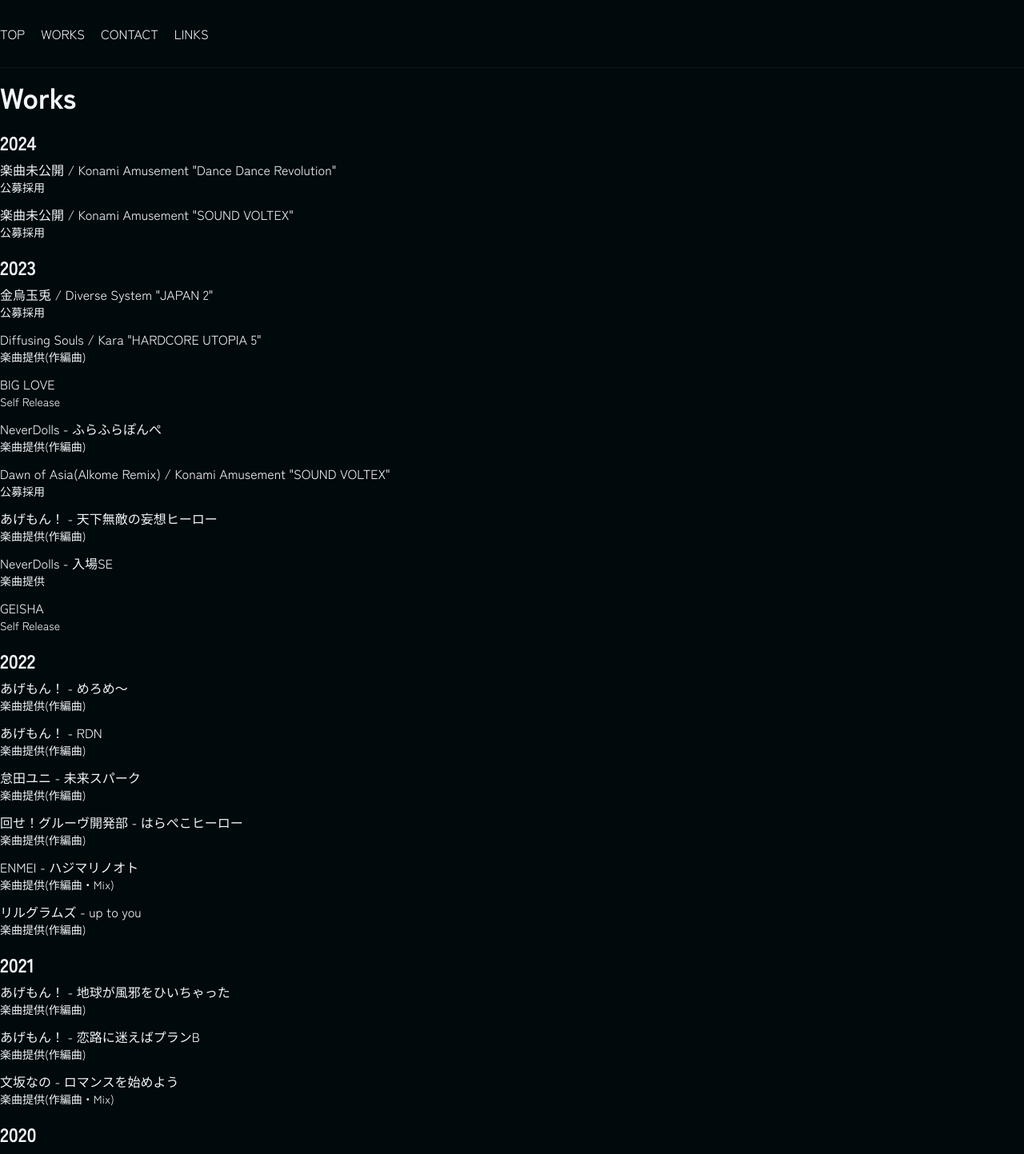
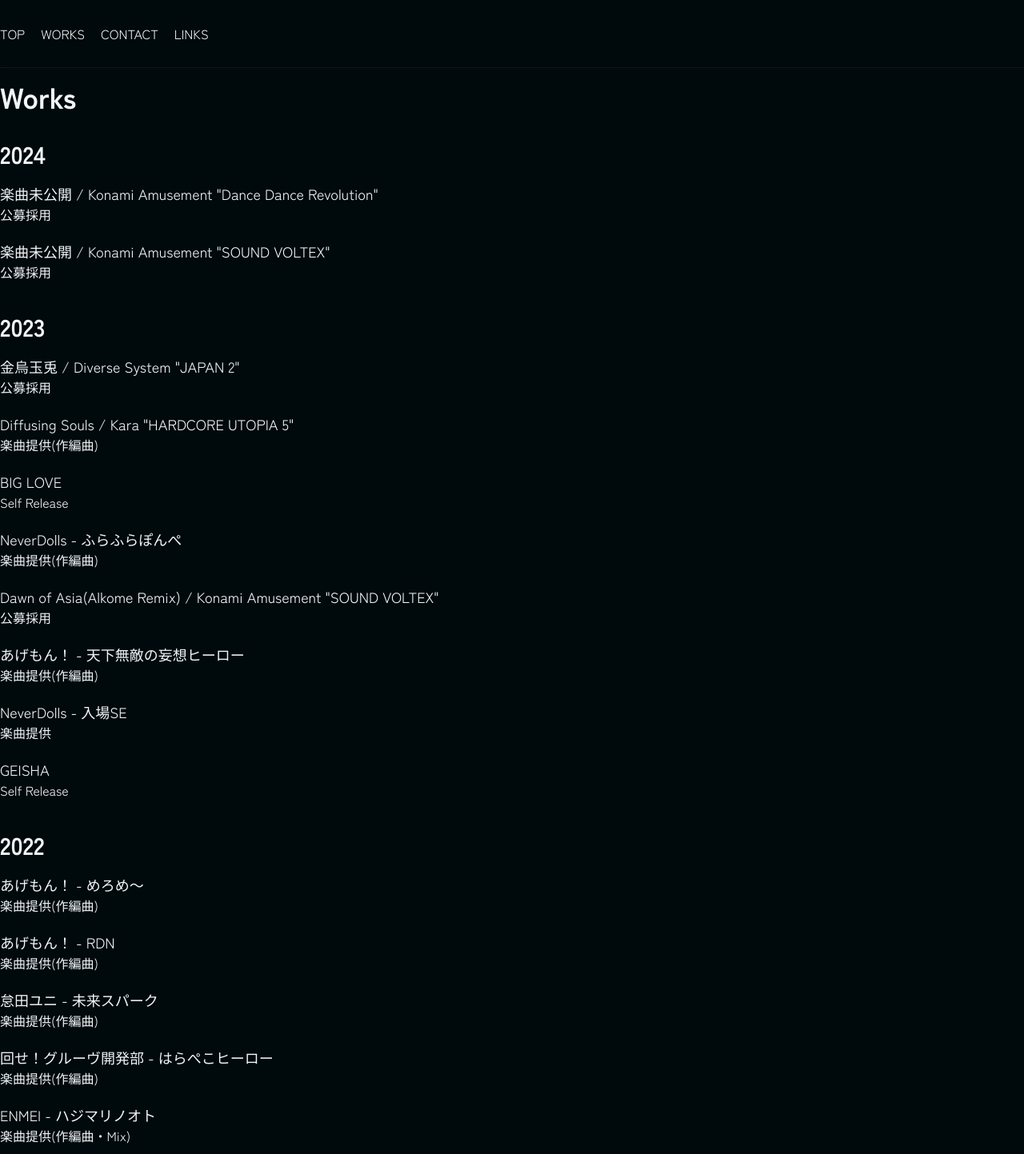
Before and after one commit to tukumouji99/alkome-jp, a Nuxt app: page /works in a window 1280 px wide. Shown: the top 1443 px of the page at 80% size. Built offline with nearby package versions, Linux system fonts and the light colour scheme; a web font is replaced by a local one.

Commit message:
レイアウト修正

```diff
--- a/components/works/worklist.vue
+++ b/components/works/worklist.vue
@@ -4,7 +4,7 @@
       <p class="text-4xl font-black py-4">Works</p>
       <ul>
         <li>
-          <p class="text-2xl font-black">2024</p>
+          <p class="text-3xl font-black py-3">2024</p>
           <ol>
             <li>
               <a href="https://p.eagate.573.jp/game/ddr/25th/music/index.html#:~:text=%E5%90%88%E6%A0%BC%E8%80%85%E4%B8%80%E8%A6%A7-,Alkome,-AMAZE"
@@ -29,7 +29,7 @@
           </ol>
         </li>
         <li>
-          <p class="text-2xl font-black">2023</p>
+          <p class="text-3xl font-black py-3">2023</p>
           <ol>
             <li>
               <a href="https://x.com/Alkome0x63/status/1740299065190146127" target="_blank" rel="noopener noreferrer">
@@ -100,7 +100,7 @@
           </ol>
         </li>
         <li>
-          <p class="text-2xl font-black">2022</p>
+          <p class="text-3xl font-black py-3">2022</p>
           <ol>
             <li>
               <a href="https://linkco.re/DxmV8eDf?lang=ja" target="_blank" rel="noopener noreferrer">
@@ -154,7 +154,7 @@
           </ol>
         </li>
         <li>
-          <p class="text-2xl font-black">2021</p>
+          <p class="text-3xl font-black py-3">2021</p>
           <ol>
             <li>
               <a href="https://linkco.re/V4Gx40BF" target="_blank" rel="noopener noreferrer">
@@ -183,7 +183,7 @@
           </ol>
         </li>
         <li>
-          <p class="text-2xl font-black">2020</p>
+          <p class="text-3xl font-black py-3">2020</p>
           <ol>
             <li>
               <a href="https://linkco.re/hmF3YQpb?lang=ja" target="_blank" rel="noopener noreferrer">
@@ -242,7 +242,7 @@
           </ol>
         </li>
         <li>
-          <p class="text-2xl font-black">2019</p>
+          <p class="text-3xl font-black py-3">2019</p>
           <ol>
             <li>
               <a href="https://big-up.style/uliwbjKi2H" target="_blank" rel="noopener noreferrer">
@@ -302,11 +302,11 @@
 }
 
 span.title {
-  @apply text-base
+  @apply text-lg
 }
 
 .note {
-  @apply text-sm
+  @apply text-base pb-2
 }
 
 li {
```
Also changed, not shown: 10 other files (tests, documents, lock files or other folders).
